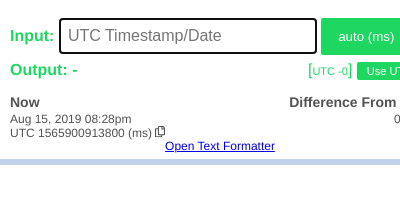
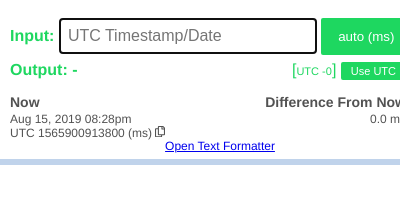
Before and after one commit to dshuffma-ibm/timely, a browser extension: page popup/timely.html in a window 400 px wide. Shown: the top 204 px of the page. Drawn offline with Linux system fonts and the light colour scheme.

Commit message:
right align content

```diff
--- a/popup/timely.css
+++ b/popup/timely.css
@@ -51,9 +51,14 @@ button:hover{
 	min-width: 100px;
 }
 
-#elapsedWrapper{
+#elapsedWrapper, #timezoneButton{
 	float: right;
 	text-align: right;
+	margin-right: 16px;
+	font-weight: 200;
+}
+#elapsedWrapper{
+	margin-right: 24px;
 }
 .outputWrap, .inputWrap{
 	font-weight: 700;
@@ -93,6 +98,7 @@ button:hover{
 .nowWrap, .diffWrap{
 	margin-bottom: 2px;
 }
+
 .hidden{
 	display: none;
 }
--- a/popup/timely.html
+++ b/popup/timely.html
@@ -18,7 +18,7 @@
 		<div id="outputWrap" class="outputWrap">
 			Output:
 			<span id="output">-</span>
-			<span style="font-weight: 200; float: right;">
+			<span id="timezoneButton">
 				[<span id="offset" class="offset">0</span>]
 				<button id="toggleOffsetButton" class="clearUtc">UTC</button>
 			</span>
```
